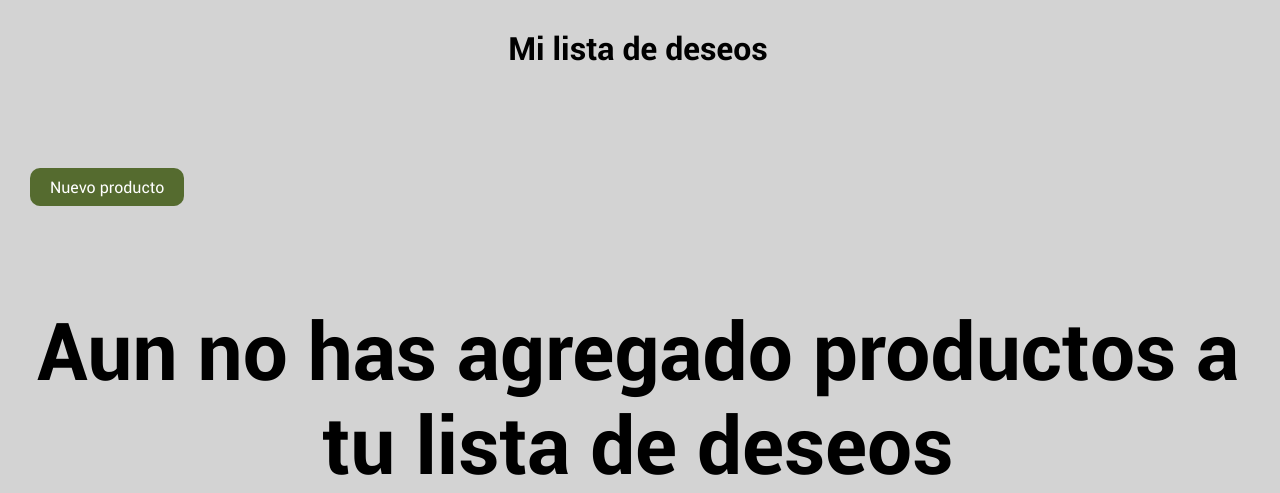
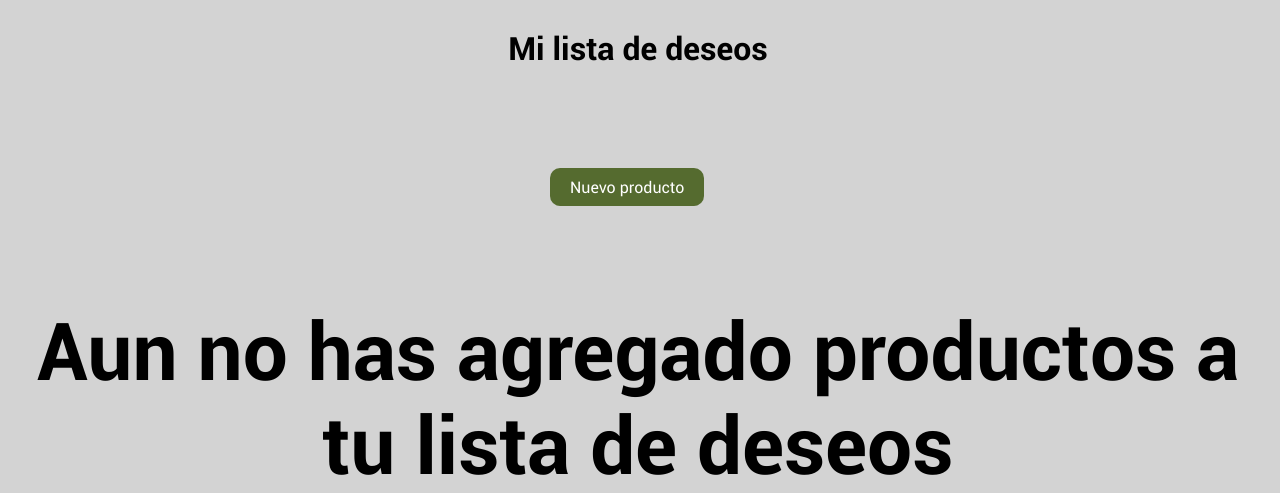
Before and after one commit to luisvillanueva11/Wish, a Django app: page /wishlist/ in a window 1280 px wide. Shown: the part 50-543 px from the top of the page. Run offline with Django 4.2, Linux system fonts and the light colour scheme; data that the repository does not hold is empty.

Commit message:
Modifico estilos y HTML de la lista de deseos

```diff
--- a/static/css/style.css
+++ b/static/css/style.css
@@ -100,8 +100,10 @@ main {
 }
 
 .container {
-    display: flex;
-    justify-content: flex-start;
+    display: grid;
+    grid-template-columns: 25% 40% 35%;
+    column-gap: 50px;
+    justify-items: center;
 }
 
 #create {
@@ -112,6 +114,7 @@ main {
     color: white;
     border-radius: 10px;
     height: 38px;
+    margin-left: au;
 }
 
 #create:hover{
--- a/templates/wishlist/index.html
+++ b/templates/wishlist/index.html
@@ -6,11 +6,12 @@
     <h1>Mi lista de deseos</h1>
     <div class="main">
         <div class="container">
+            <div> </div>
             <a id='create' href="{% url 'create' %}">Nuevo producto</a>
             {% if messages %}
             <ul class="messages">
                 {% for message in messages %}
-                <li{% if message.tags %} id="alert-success" class="alert-success"{% endif %}>{{ message }}</li>
+                <li{% if message.tags %} id="alert-success" class="alert-success"{% endif %}>{{ message }} </li>
                 {% endfor %}
             </ul>
             {% endif %}
```
